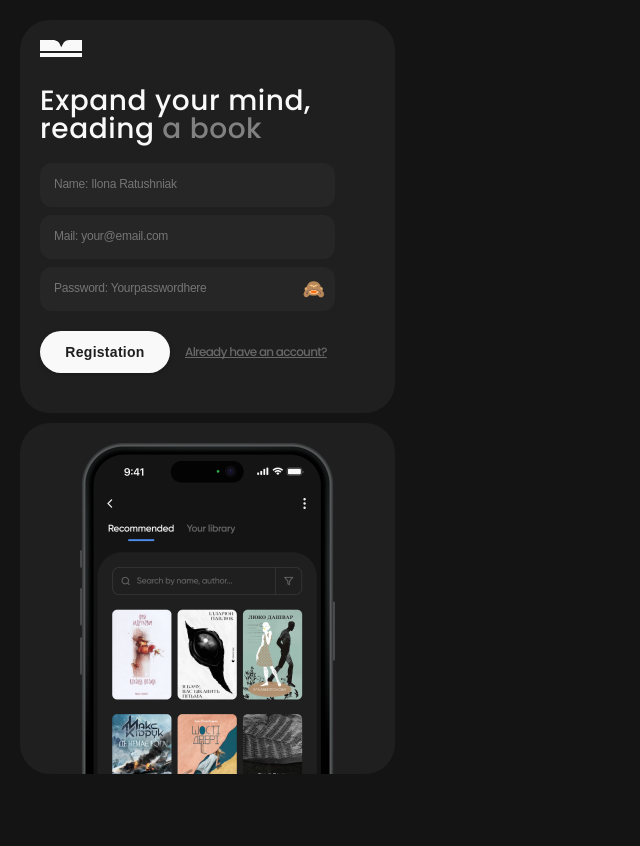
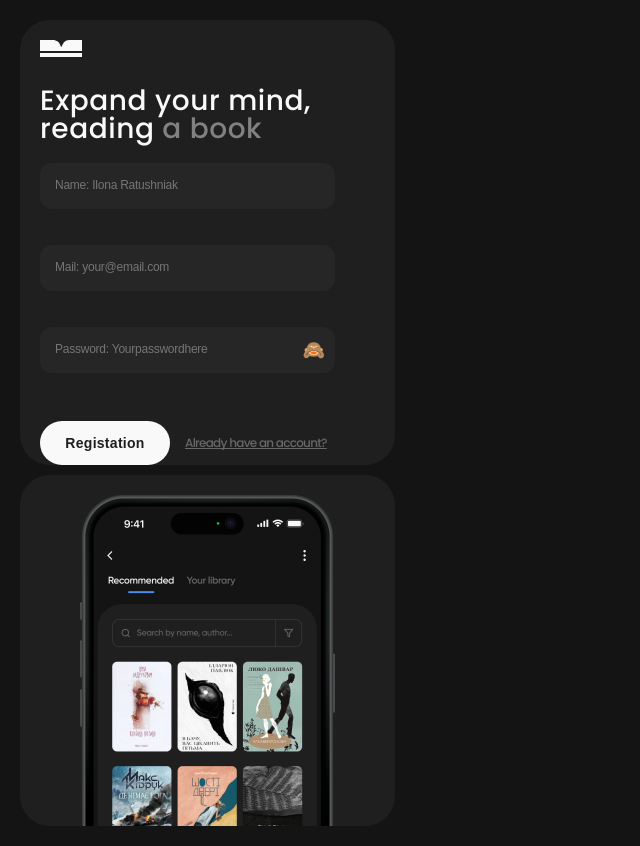
Before and after one commit to LytovchenkoOlenka/read-journey-webApp-frontend, a React (Vite) app: page /register in a window 1280 px wide. Shown: the whole page, without its empty margins (0-640 px from the left). Before the commit the page ends 800 px from the top, so only its background shows below. Built offline with nearby package versions, Linux system fonts and the light colour scheme.

Commit message:
fix_styles

```diff
--- a/src/components/Auth/FormStyles.module.css
+++ b/src/components/Auth/FormStyles.module.css
@@ -1,15 +1,16 @@
 .formWrapper{
-    height: 210px;
     display: flex;
     flex-direction: column;
-    justify-content: space-between;
-    margin-bottom: 40px;
+    gap: 8px;
 }
 
 .form{
     display: flex;
     flex-direction: column;
+    justify-content: space-between;
     gap: 8px;
+    height: 210px;
+    margin-bottom: 40px;
 }
 
 .submitBlock {
@@ -27,4 +28,11 @@
     text-decoration: underline;
     text-decoration-skip-ink: none;
     color: #686868;
+
+    transition: color 0.5s ease;
 }
+
+.link:hover,
+.link:active {
+    color: var(--white);
+}
--- a/src/components/Button/Button.module.css
+++ b/src/components/Button/Button.module.css
@@ -2,7 +2,7 @@
     background-color: var(--white);
     color: var(--light-black);
     border-radius: 30px;
-    border: none;
+    border: 1px solid transparent;
     padding: 12px;
     min-width: 130px;
 
@@ -11,15 +11,13 @@
     line-height: 129%;
     letter-spacing: 0.02em;
 
-    box-shadow: 0 2px 5px rgba(0, 0, 0, 0.2); /* Легка тінь */
-    transition: background-color 0.3s ease;
+    transition: background-color 0.5s ease,border 0.5s ease,color 0.5s ease;
 }
 
 
-.button:hover {
-    background-color: #f0f0f0; /* Зміна кольору при наведенні */
+.button:hover,
+.button:active {
+    border: 1px solid rgba(249, 249, 249, 0.2);
+    background-color: transparent;
+    color: var(--white);
 }
-
-.button:active {
-    box-shadow: none; /* Видалення тіні при натисканні */
-}
--- a/src/components/Input/Input.module.css
+++ b/src/components/Input/Input.module.css
@@ -13,7 +13,7 @@
     box-sizing: border-box;
     width: 100%;
     border-radius: 12px;
-    border: none;
+    border: 1px solid transparent;
     padding: 14px ;
     color: #fff;
     background-color: var(--input-bg);
@@ -23,13 +23,16 @@
     line-height: 133%;
     letter-spacing: -0.02em;
 
-    transition: border-color 0.3s;
+    transition: border 0.3s ease;
 }
 
-.input:focus {
-    background-color: var(--input-bg);
+.input:hover,
+.input:focus,
+.input:active
+{
+    border: 1px solid rgba(249, 249, 249, 0.1);
+    border-radius: 12px;
     outline: none;
-    border: none;
 }
 
 .iconButton {
@@ -45,6 +48,23 @@
     padding: 0;
 }
 
-.iconButton:hover {
-    color: #fff;
+/*.iconButton:hover {*/
+/*    color: #fff;*/
+/*}*/
+
+
+.label {
+    position: absolute;
+    left: 14px;
+    top: 50%;
+    transform: translateY(-50%);
+
+    font-weight: 500;
+    font-size: 14px;
+    line-height: 129%;
+    letter-spacing: -0.02em;
+    color: #686868;
+
+    pointer-events: none; /* щоб лейбл не блокував фокус */
+    transition: all 0.2s ease;
 }
--- a/src/index.css
+++ b/src/index.css
@@ -72,10 +72,10 @@
   --white: #f9f9f9;
   --light-black: #1f1f1f;
   --input-bg: #262626;
-  --medium-blue: #9ebbff;
-  --red: #ef5050;
-  --orange: #ff9d43;
-  --soft-blue: #d7e3ff;
+  --light-grey: #686868;
+  --middle-grey: #e3e3e3;
+  --blue: #4f92f7;
+  --green: #30b94d;
 }
 
 body {
```
